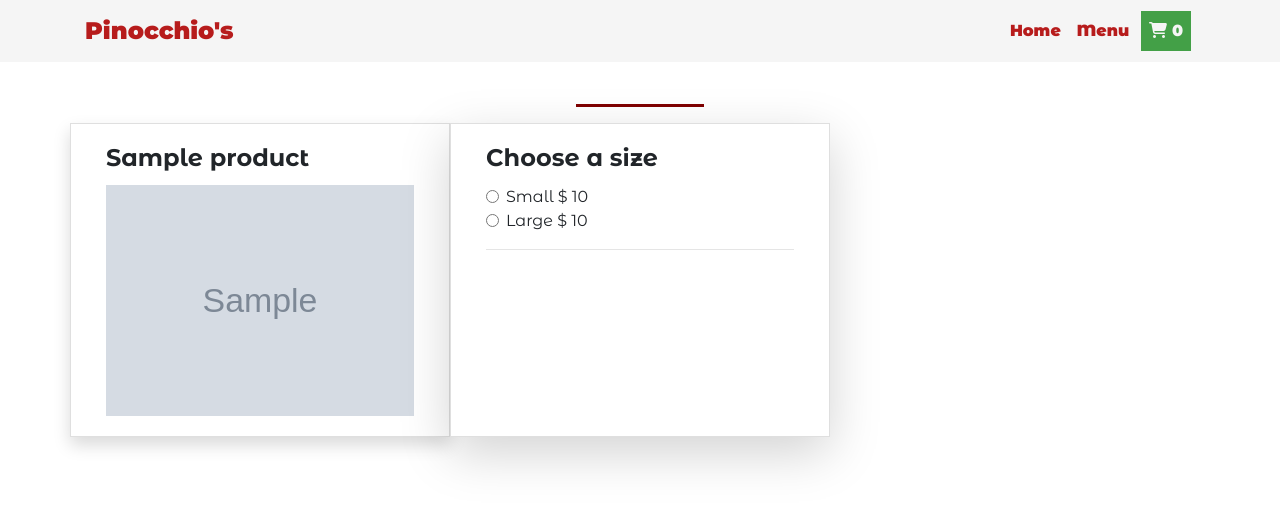
After one commit to emmanuelluur/pizza_app, a Django app: template apps/ordenes/templates/product_add.html in a window 1280 px wide. The commit adds this page. Shown: the top 507 px of the page. Run offline with Django 3.2, Linux system fonts and the light colour scheme; the template is opened without the code that fills it: most values are stand-ins (such as "Sample title", 1, 10 or a date in 2020); grey boxes marked "Sample" are stand-in pictures; some libraries are stand-ins or nearby versions.

Commit message:
add view add-product

```diff
--- a/apps/menu/templates/menu.html
+++ b/apps/menu/templates/menu.html
@@ -37,7 +37,7 @@
 								<li><i class="fas fa-pizza-slice"></i> $ {{ item.large_price }}</li>
 								{% endif %}
 							</ul>
-							<a href="#" class="btn btn-secondary btn-lg">Add to cart</a>
+							<a href="{% url 'add_item' id_prod=item.id %}" class="btn btn-secondary btn-lg">Add to cart</a>
 						</div>
 					</div>
 				</div>
@@ -78,7 +78,7 @@
 								<li><i class="fas fa-pizza-slice"></i> $ {{ item.large_price }}</li>
 								{% endif %}
 							</ul>
-							<a href="#" class="btn btn-secondary btn-lg">Add to cart</a>
+							<a href="{% url 'add_item' id_prod=item.id %}" class="btn btn-secondary btn-lg">Add to cart</a>
 						</div>
 					</div>
 				</div>
@@ -119,7 +119,7 @@
 								<li><i class="fas fa-pizza-slice"></i> $ {{ item.large_price }}</li>
 								{% endif %}
 							</ul>
-							<a href="#" class="btn btn-secondary btn-lg">Add to cart</a>
+							<a href="{% url 'add_item' id_prod=item.id %}" class="btn btn-secondary btn-lg">Add to cart</a>
 						</div>
 					</div>
 				</div>
--- /dev/null
+++ b/apps/ordenes/templates/product_add.html
@@ -0,0 +1,52 @@
+{% extends './base.html' %}
+
+{% block content %}
+<section class="add-product mt-5 py-3">
+    <div class="text-center pb-3">
+        <h3 class="py-3 heading-section">  </h3>
+        <div class="mx-auto heading-line"></div>
+    </div>
+    <div class="container">
+        <div class="row">
+            {% if product %}
+            <div class="card col-lg-4 shadow">
+                <div class="card-body">
+                    <h4 class="card-title"> {{ product.name }} </h4>
+                    <img src="{{ product.image_url }}" alt="item" class="img-fluid">
+                </div>
+            </div>
+            <div class="card col-lg-4 shadow-lg">
+                <div class="card-body">
+                    <h4 class="card-title">Choose a size</h4>
+                    <div class="form-check">
+                        <label class="form-check-label">
+                            <input type="radio" class="form-check-input" name="item_price">
+                            Small $ {{ product.small_price }}
+                        </label>
+                    </div>
+                    <div class="form-check">
+                        <label class="form-check-label">
+                            <input type="radio" class="form-check-input" name="item_price">
+                            Large $ {{ product.large_price }}
+                        </label>
+                    </div>
+                    <hr>
+                    {% if toppings and product.has_topping == 1 %}
+                    <h4 class="card-title">Choose Toppings</h4>
+                    {% for item in toppings %}
+                    <div class="form-check-inline">
+                        <label class="form-check-label">
+                            <input type="checkbox" class="form-check-input" value="{{ item.price }}">{{item.name}}
+                        </label>
+                    </div>
+                    {% endfor %}
+                    {% endif %}
+
+                </div>
+            </div>
+            {% endif %}
+        </div>
+    </div>
+
+</section>
+{% endblock %}
--- a/pizza_app/urls.py
+++ b/pizza_app/urls.py
@@ -19,5 +19,6 @@ urlpatterns = [
     path('admin/', admin.site.urls),
     path('users/', include('apps.usuarios.urls')),
     path('menu/', include('apps.menu.urls')),
+    path('orders/', include('apps.ordenes.urls')),
     path('accounts/login/', include('apps.usuarios.urls')),
 ]
```
Also changed, not shown: apps/ordenes/urls.py (added, +7 -0 lines), apps/ordenes/views.py (+15 -1 lines).
